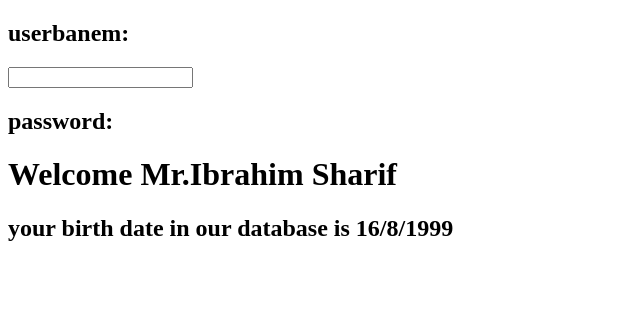
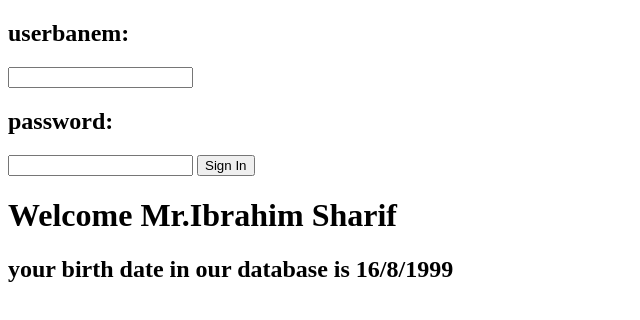
Before and after one commit to Ibrahims168/domProject1, a plain HTML site: page index.html in a window 1280 px wide. Shown: the whole page, without its empty margins (0-640 px from the left). Drawn offline with Linux system fonts and the light colour scheme.

Commit message:
adding backend2

```diff
--- a/index.html
+++ b/index.html
@@ -14,6 +14,8 @@
         <h2>userbanem:</h2>
         <input type="text" id="userNameInput">
         <h2>password:</h2>
+        <input type="password" id="passwordInput">
+        <button>Sign In</button>
     </div>
 </div>
 
```
Also changed, not shown: user.js (line endings or trailing spaces).
